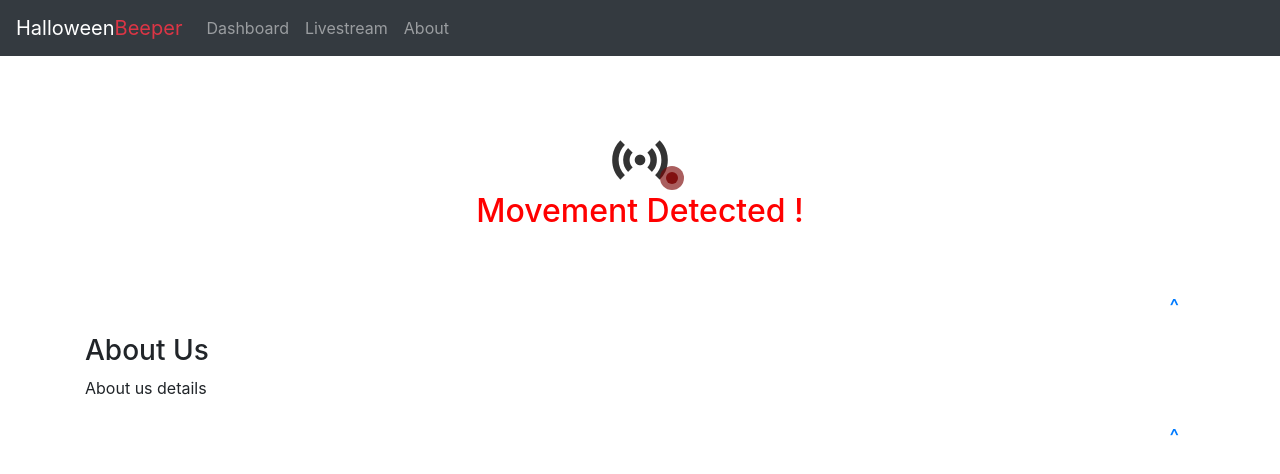
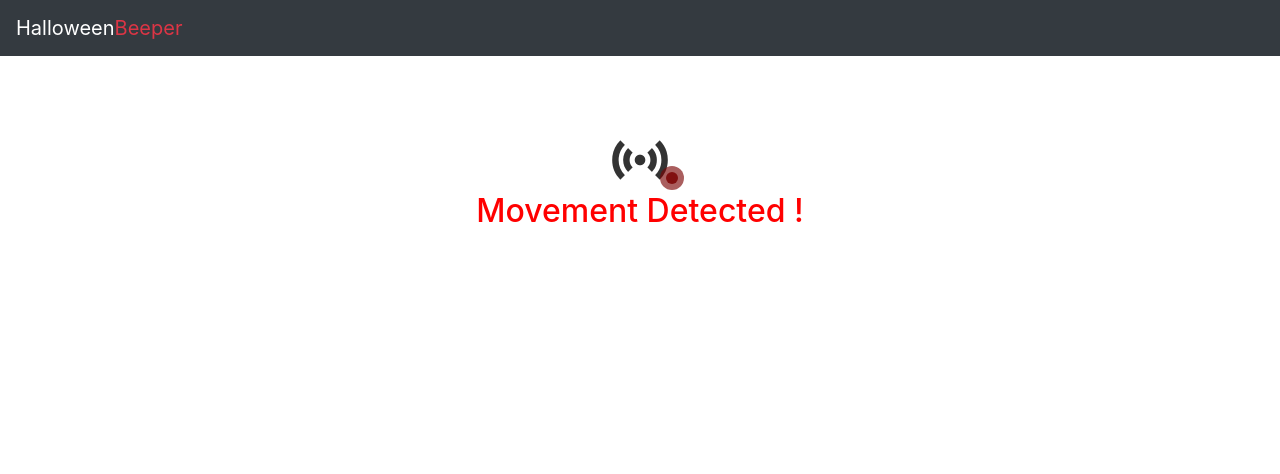
Before and after one commit to mitcodelab/beep, a plain HTML site: page index.html in a window 1280 px wide. Drawn offline with nearby package versions, Linux system fonts and the light colour scheme.

Commit message:
Update index.html

```diff
--- a/index.html
+++ b/index.html
@@ -19,7 +19,7 @@
     </button>
   <div class="collapse navbar-collapse" id="navbarNavDropdown">
     <ul class="navbar-nav">
-      <li class="nav-item"><a class="nav-link" href="#features">Dashboard</a></li>
+      <!--li class="nav-item"><a class="nav-link" href="#features">Dashboard</a></li>
       <li class="nav-item"><a class="nav-link" href="#reports">Livestream</a></li>
       <li class="nav-item"><a class="nav-link" href="#about">About</a></li>
     </div><!-- navbar-collapse dropdown-->
@@ -43,8 +43,6 @@
     <br><br>
 
     </center>
-
-
 
 <!-----------------------------CPF Script  ----------------------------->
 
@@ -87,22 +85,6 @@
 <!-----------------------------CPF End Script ----------------------------->
   </div>
 
-
-  <div class="content">
-    <section>
-    <h5 class= "text-right"><a class="nav-link" href="#navbar-site">^</a></h5>
-    </section>
-  </div>
-
-
-  <div class="content" id="about">
-    <h3>About Us</h3>
-    <p>
-      About us details
-    </p>
-    <h5 class= "text-right"><a class="nav-link" href="#navbar-site">^</a></h5>
-  </div>
-
 </div><!-- content container -->
     <!-- JS Container Testing defer -->
    <script src="https://code.jquery.com/jquery-3.0.0.min.js"></script>
```
